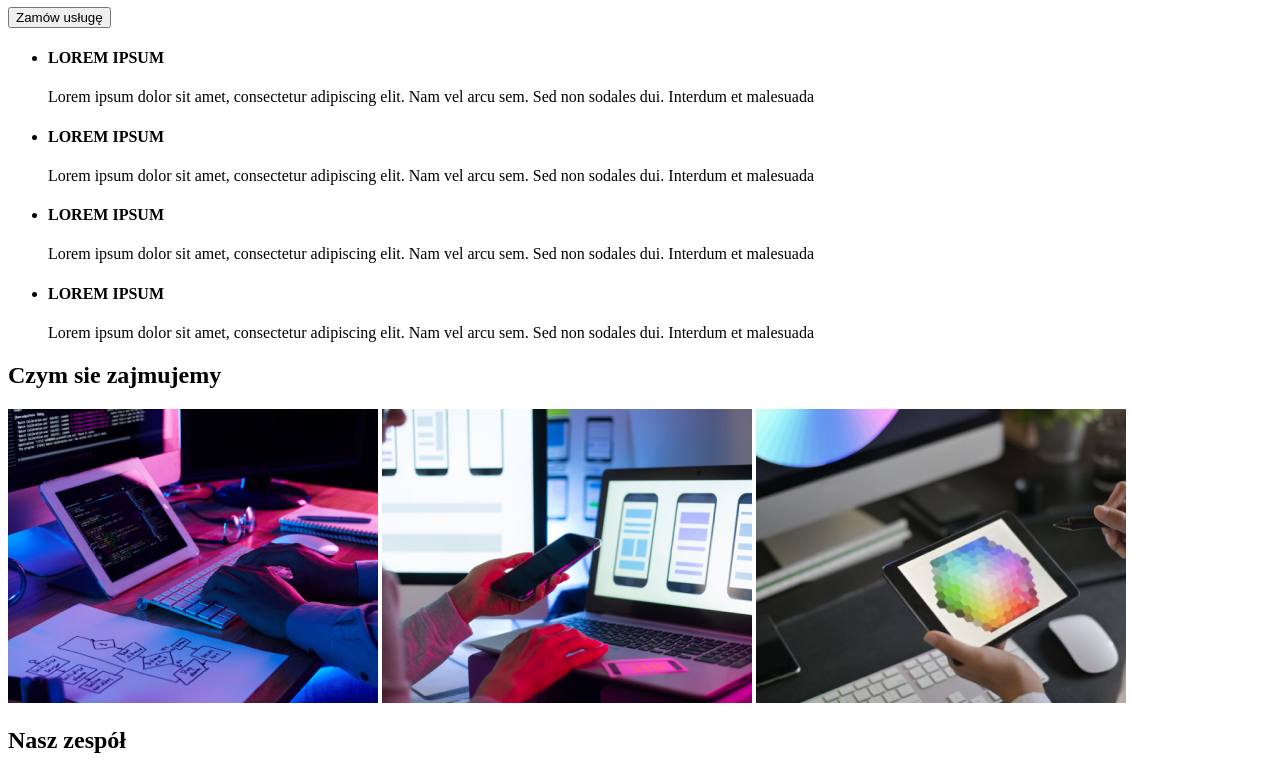
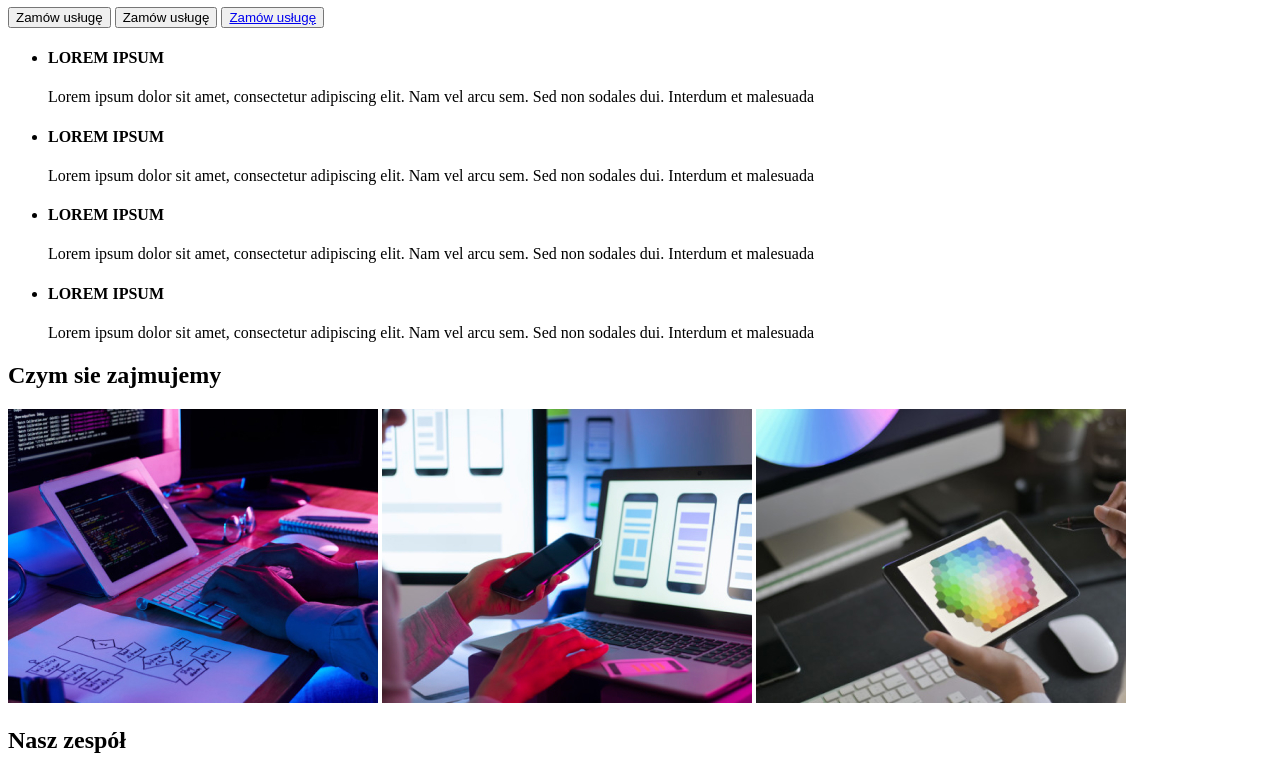
Before and after one commit to KarolKowalewicz/goit-markup-hw-01, a plain HTML site: page index.html in a window 1280 px wide. Shown: the part 213-984 px from the top of the page. Drawn offline with Linux system fonts and the light colour scheme.

Commit message:
Update index.html

```diff
--- a/index.html
+++ b/index.html
@@ -35,6 +35,8 @@
       <div>
         <h1>EFEKTYWNE ROZWIĄZANIA DLA WASZEGO BIZNESU</h1>
         <button>Zamów usługę</button>
+        <a href="#"><button>Zamów usługę</button></a>
+        <button><a href="#">Zamów usługę</a></button>
       </div>
       <div>
         <ul>
```
